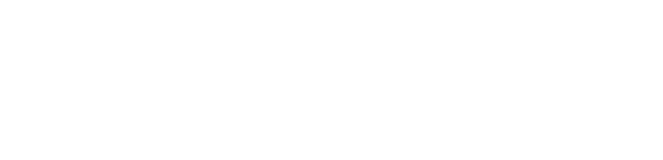
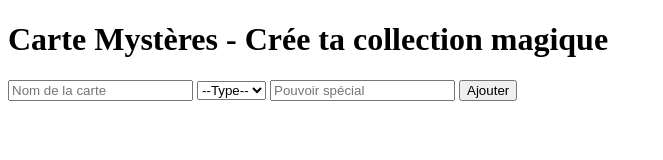
Before and after one commit to Alexandre-Mateos/card-generator, a plain HTML site: page index.html in a window 1280 px wide. Shown: the whole page, without its empty margins (0-663 px from the left). Drawn offline with Linux system fonts and the light colour scheme.

Commit message:
récupération des éléments de ma page

```diff
--- a/assets/scripts/script.js
+++ b/assets/scripts/script.js
@@ -0,0 +1,13 @@
+let form = document.querySelector("#formualire");
+let cardName = document.querySelector("#nom-carte");
+let cardType = document.querySelector("#type-carte");
+let cardPower = document.querySelector("#pouvoir-carte");
+
+form.addEventListener("submit", (e) => {
+
+    // empêche le rafraichissment automatique de la page
+    e.preventDefault();
+
+    // c'est là que ça démarre
+
+})
--- a/index.html
+++ b/index.html
@@ -7,6 +7,19 @@
     <script src="assets/scripts/script.js" defer></script>
 </head>
 <body>
-
+    <h1>Carte Mystères - Crée ta collection magique</h1>
+    <form id="formulaire">
+        <input type="text" placeholder="Nom de la carte" id="nom-carte">
+        <select id="type-carte">
+            <option value="">--Type--</option>
+            <option value="Feu">Feu</option>
+            <option value="Eau">Eau</option>
+            <option value="Terre">Terre</option>
+            <option value="Air">Air</option>
+            <option value="Magie">Magie</option>
+        </select>
+        <input type="text" placeholder="Pouvoir spécial" id="pouvoir-carte">
+        <button type="submit">Ajouter</button>
+    </form>
 </body>
 </html>
```
